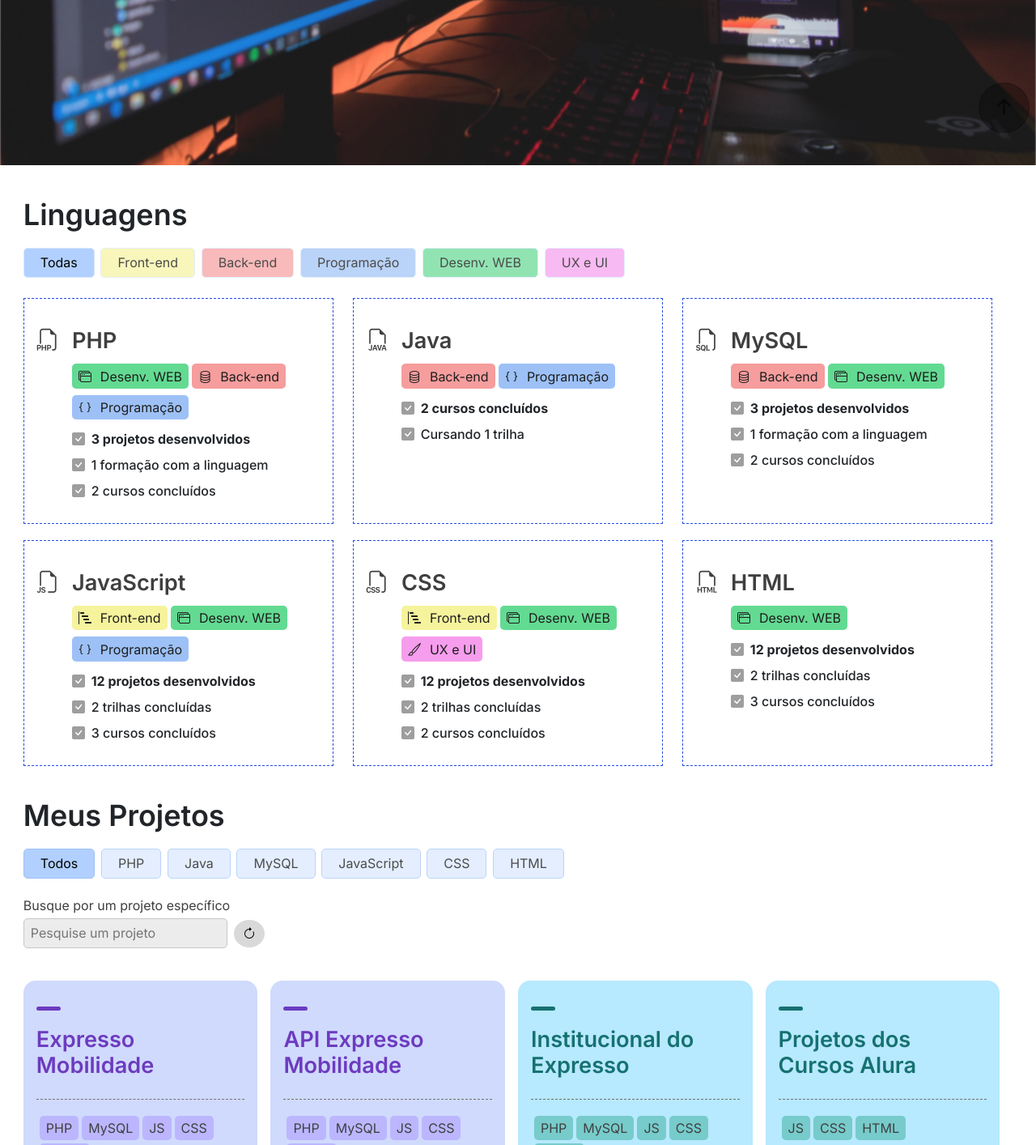
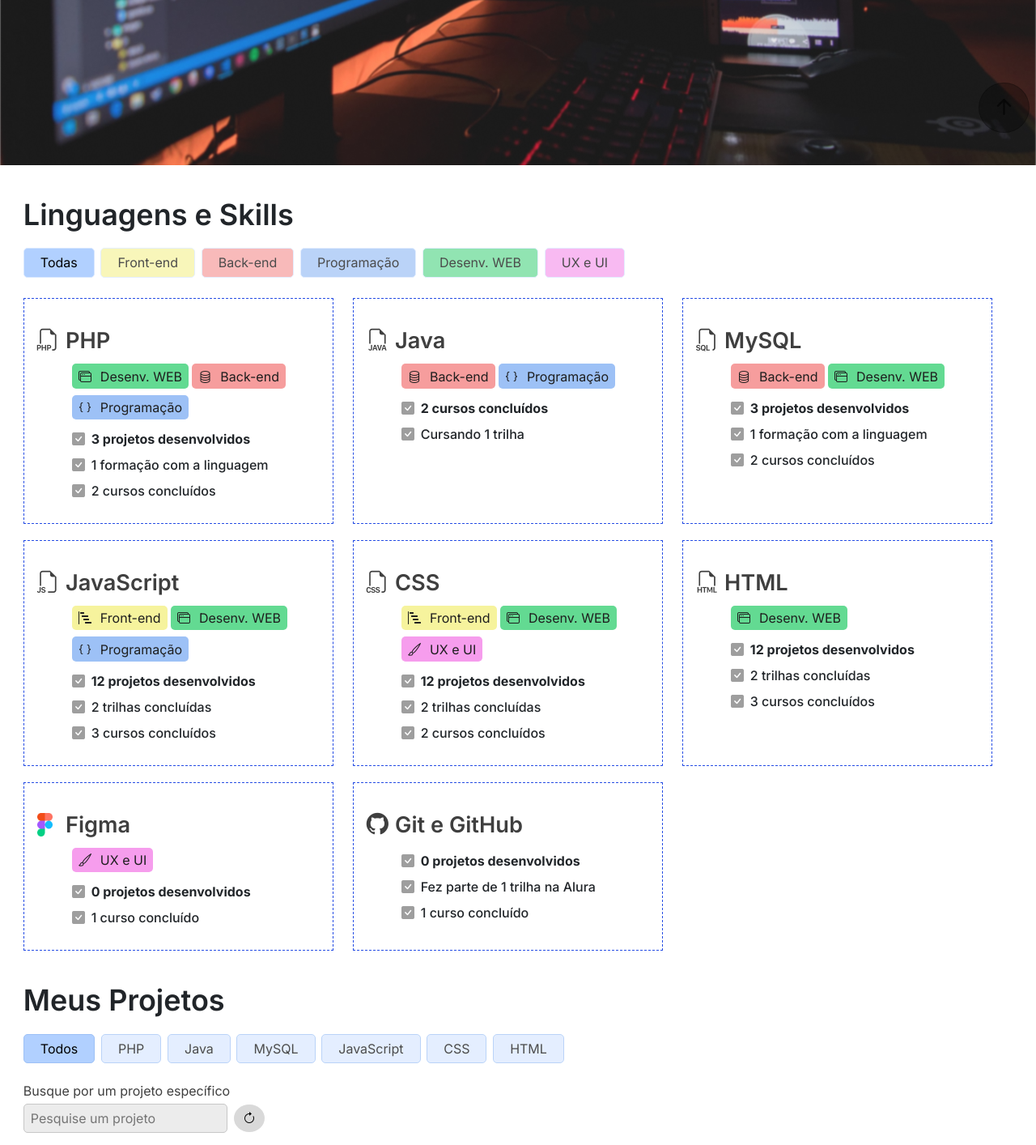
Before and after one commit to gabriersdev/portfolio-br, a PHP site: page / in a window 1280 px wide. Shown: the part 596-2010 px from the top of the page at 81% size. Run offline with PHP 8.4, Linux system fonts and the light colour scheme.

Commit message:
Adicionando skills

```diff
--- a/assets/css/linguagens.css
+++ b/assets/css/linguagens.css
@@ -34,6 +34,7 @@
 
 .linguagem__cabecalho__icone{
   font-size: var(--icone-grande);
+  width: calc(var(--icone-grande) - 0.5rem) !important;
 
   color: var(--cinza-medio-forte);
 }
--- a/index.html
+++ b/index.html
@@ -209,7 +209,7 @@
 
     <main class="conteudo container-elemento">
       <section class="linguagens container-principal" id="linguagens">
-        <h2 class="linguagens__titulo">Linguagens</h2>
+        <h2 class="linguagens__titulo">Linguagens e Skills</h2>
 
         <div class="selecao">
           <button class="selecao-linguagens__botao coloracao-todos ativo" data-acao-linguagens="todas">Todas</button>
@@ -437,6 +437,63 @@
                   <li class="caracteristicas-sem-marcador__item">
                     <i class="bi bi-check-square-fill caracteristicas-sem-marcador__item__icone"></i>
                     <p class="caracteristicas-sem-marcador__item__descricao">3 cursos concluídos</p>
+                  </li>
+                </ul>
+              </div>
+            </li>
+
+            <li class="linguagem" div-conteudo-linguagens="card-linguagem" data-conteudo-linguagem-ux_ui>
+              <div class="linguagem__cabecalho">
+                <img src="./assets/imagens/icons/figma-logo.png" class="linguagem__cabecalho__icone" alt="">
+                <h3 class="linguagem__cabecalho__titulo">Figma</h3>
+              </div>
+
+              <div class="linguagem__corpo">
+                <div class="marcador coloracao-ux-ui">
+                  <i class="bi bi-brush marcador__icone"></i>
+                  <p class="marcador__descricao">UX e UI</p>
+                </div>
+                <p class="linguagem__corpo__descricao">
+                  #
+                </p>
+
+                <ul class="caracteristicas-sem-marcador">
+                  <li class="caracteristicas-sem-marcador__item destaque">
+                    <i class="bi bi-check-square-fill caracteristicas-sem-marcador__item__icone"></i>
+                    <p class="caracteristicas-sem-marcador__item__descricao"><span data-contador-projeto="figma"></span> projetos desenvolvidos</p>
+                  </li>
+                  <li class="caracteristicas-sem-marcador__item">
+                    <i class="bi bi-check-square-fill caracteristicas-sem-marcador__item__icone"></i>
+                    <p class="caracteristicas-sem-marcador__item__descricao">1 curso concluído</p>
+                  </li>
+                </ul>
+              </div>
+            </li>
+
+            <li class="linguagem" div-conteudo-linguagens="card-linguagem">
+              <div class="linguagem__cabecalho">
+                <i class="bi bi-github linguagem__cabecalho__icone"></i>
+                <h3 class="linguagem__cabecalho__titulo">Git e GitHub</h3>
+              </div>
+
+              <div class="linguagem__corpo">
+                <!-- Tag Linguagem -->
+                <p class="linguagem__corpo__descricao">
+                  É a Linguagem de Marcação de HiperTexto é o bloco de construção mais básico da web. Define o significado e a estrutura do conteúdo da web. Outras tecnologias além do HTML geralmente são usadas para descrever a aparência e apresentação (CSS) ou a funcionalidade e/ou comportamento (JavaScript) de uma página. (Fonte: MDN - Adaptado)
+                </p>
+
+                <ul class="caracteristicas-sem-marcador">
+                  <li class="caracteristicas-sem-marcador__item destaque">
+                    <i class="bi bi-check-square-fill caracteristicas-sem-marcador__item__icone"></i>
+                    <p class="caracteristicas-sem-marcador__item__descricao"><span data-contador-projeto="github"></span> projetos desenvolvidos</p>
+                  </li>
+                  <li class="caracteristicas-sem-marcador__item">
+                    <i class="bi bi-check-square-fill caracteristicas-sem-marcador__item__icone"></i>
+                    <p class="caracteristicas-sem-marcador__item__descricao">Fez parte de 1 trilha na Alura</p>
+                  </li>
+                  <li class="caracteristicas-sem-marcador__item">
+                    <i class="bi bi-check-square-fill caracteristicas-sem-marcador__item__icone"></i>
+                    <p class="caracteristicas-sem-marcador__item__descricao">1 curso concluído</p>
                   </li>
                 </ul>
               </div>
```
Also changed, not shown: assets/imagens/icons/figma-logo.png (added).
